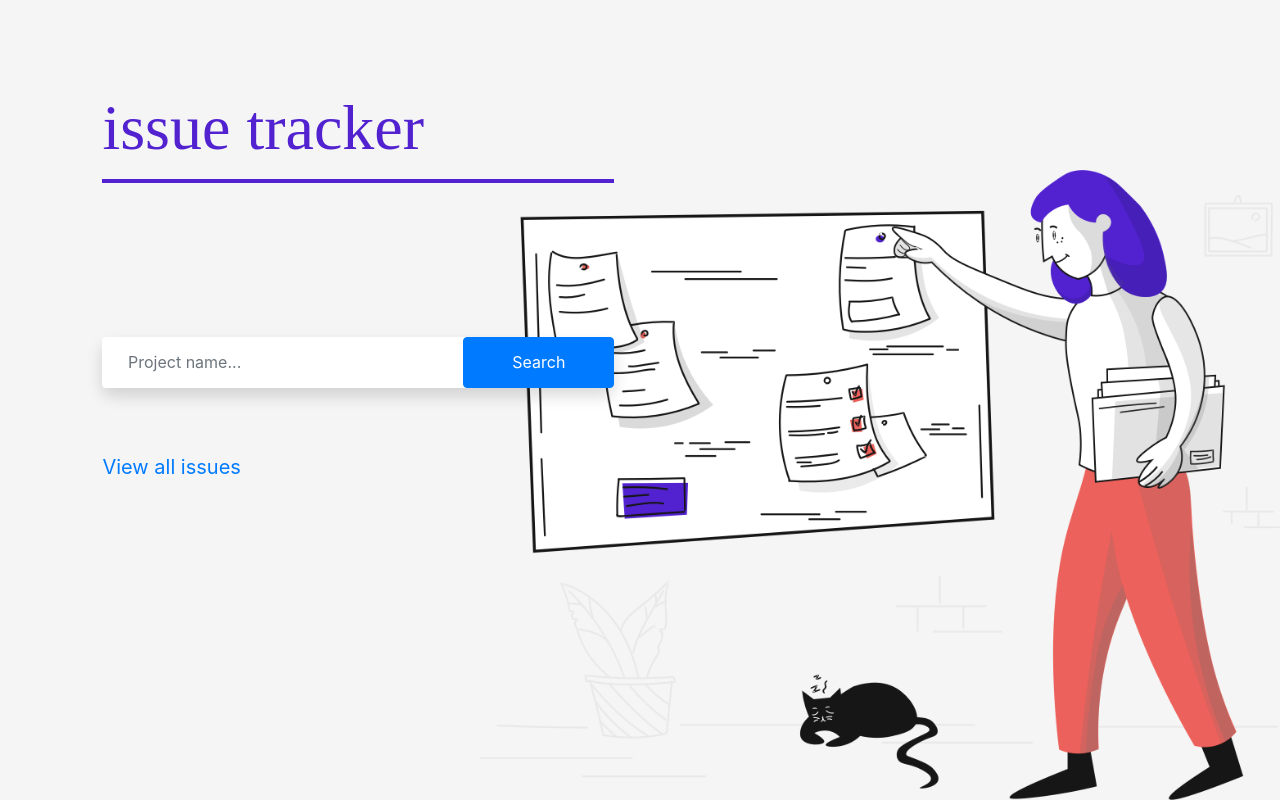
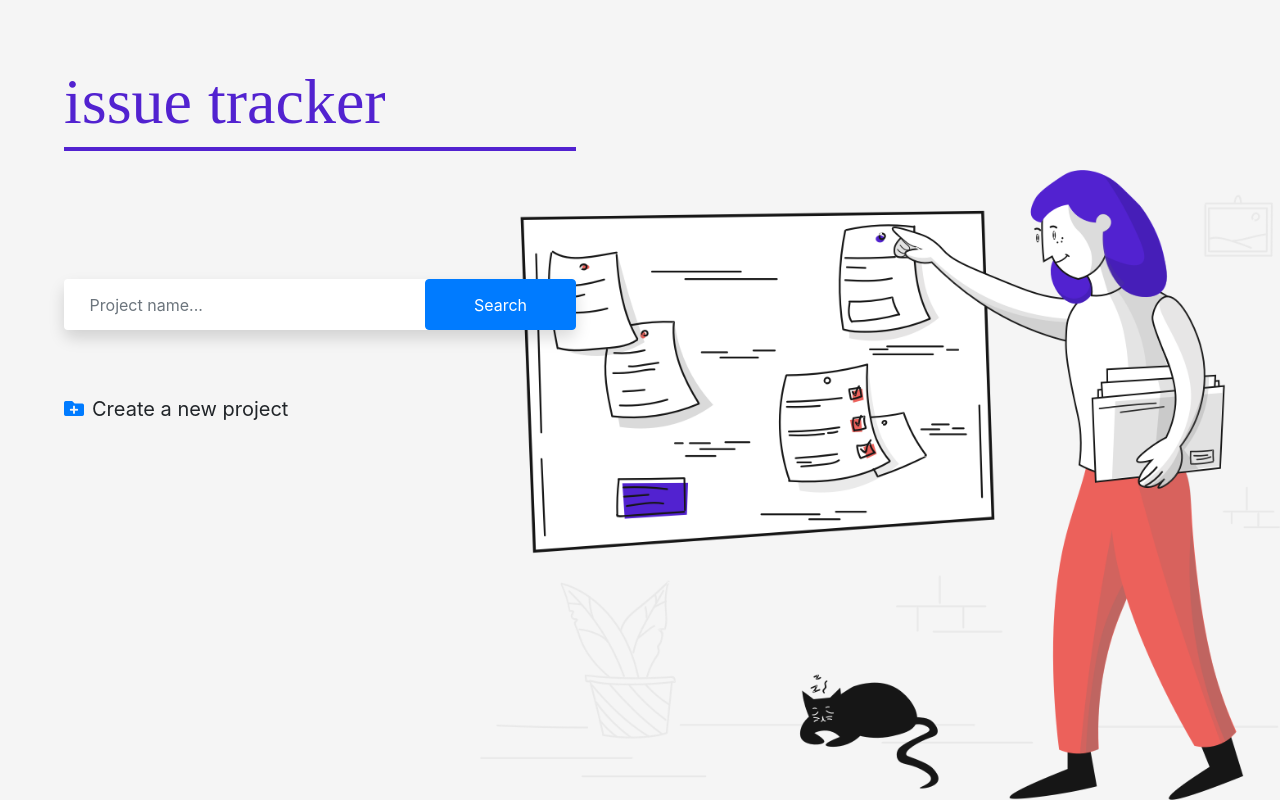
Before and after one commit to torranicles/project-issuetracker, a React (Create React App) app: page / in a window 1280 px wide. Built offline with nearby package versions, Linux system fonts and the light colour scheme; a web font is replaced by a local one.

Commit message:
Add api search call

```diff
--- a/src/Home.module.css
+++ b/src/Home.module.css
@@ -12,7 +12,7 @@
 
 .head {
     display: inline-block;
-    margin: 7% 0 0 8%;
+    margin: 10% 0 0 10%;
     font-size: 4rem;
     font-family: 'Cantata One', serif;
     color: rgb(82,34,208);
@@ -25,11 +25,11 @@
     display: flex;
     border-radius: .5rem;
     background-color: white;
-    margin: 12% 0 0 8%;
+    margin: 20% 0 0 10%;
     width: 40vw;
 }
 
-.projectsLink {
-    margin: 5% 0 0 8%;
+.addBtn {
+    margin: 10% 0 0 10%;
     font-size: 20px;
 }
--- a/src/components/Home.js
+++ b/src/components/Home.js
@@ -1,5 +1,4 @@
 import React from 'react'
-import { Link } from 'react-router-dom'
 import axios from 'axios'
 import styles from '../Home.module.css'
 
@@ -8,7 +7,8 @@ class Home extends React.Component {
         super(props);
         this.state = {
             username: '',
-            search: ''
+            search: '',
+            message: ''
         }
         this.handleChange = this.handleChange.bind(this);
         this.handleSearch = this.handleSearch.bind(this)
@@ -21,16 +21,27 @@ class Home extends React.Component {
         console.log(this.state.search)
     }
 
-    handleSearch() {
+    handleSearch(e) {
+        e.preventDefault();
         axios.get('/search', {
             params: {
-                search: this.state.search
+                project: this.state.search
+            }
+        })
+        .then(res => {
+            if (res.data.length < 1) {
+                this.setState({
+                    message: 'Project name does not exist.'
+                })
+            } else {
+                this.props.history.push('/projects-issues')
             }
         })
     }
     render() {
         return (
             <div className={styles.bg}>
+                <div className="w-50 h-100">
                     <h1 className={styles.head}>
                         issue tracker
                     </h1>
@@ -46,8 +57,9 @@ class Home extends React.Component {
                         />
                         <input className="btn btn-primary px-5" type="submit" value="Search"/>
                     </form>
-                <div className={styles.projectsLink}>
-                    <Link to="/projects-issues">View all issues</Link>
+                    <div className={styles.addBtn}>
+                        <i className="fas fa-folder-plus mr-2 text-primary"/><span>Create a new project</span>
+                    </div>
                 </div>
             </div>
         )
```
Also changed, not shown: src/Projects.module.css (deleted, +0 -20 lines). Lines whose indentation alone changed are shown as unchanged.
